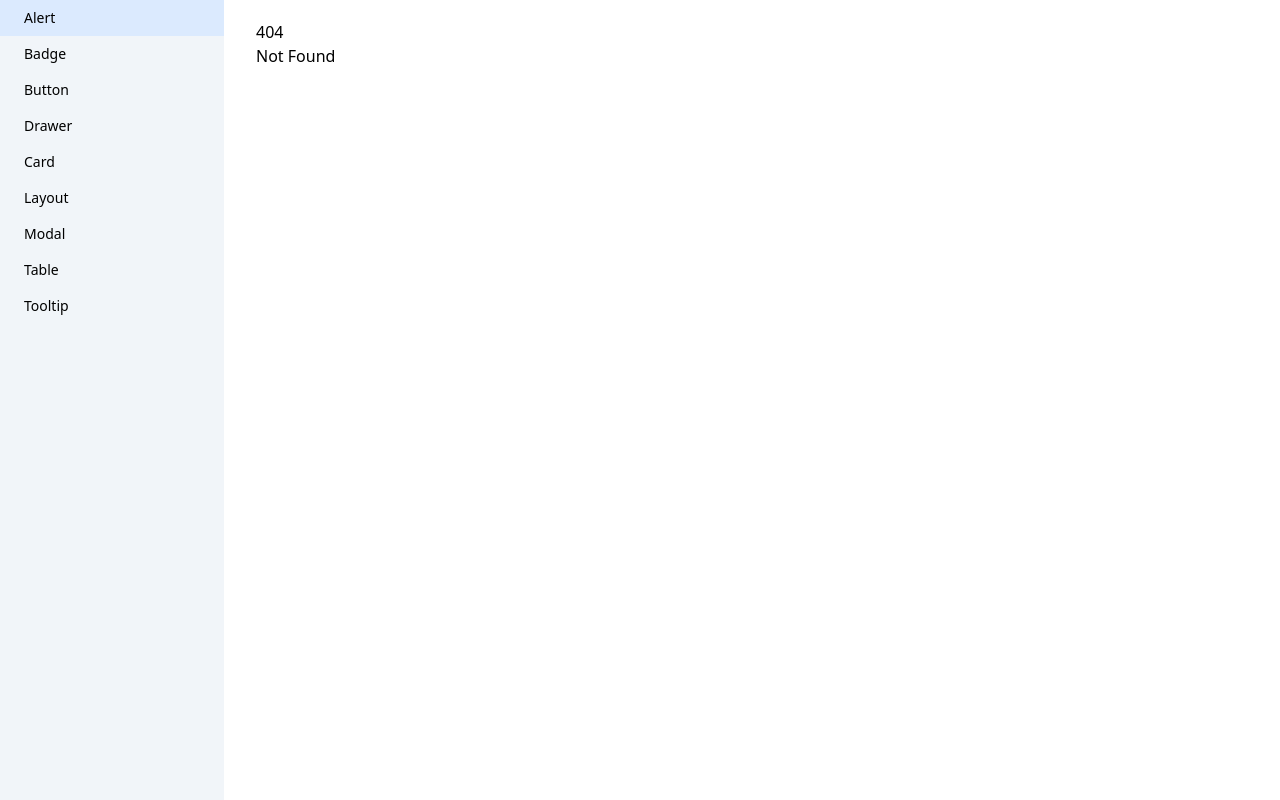
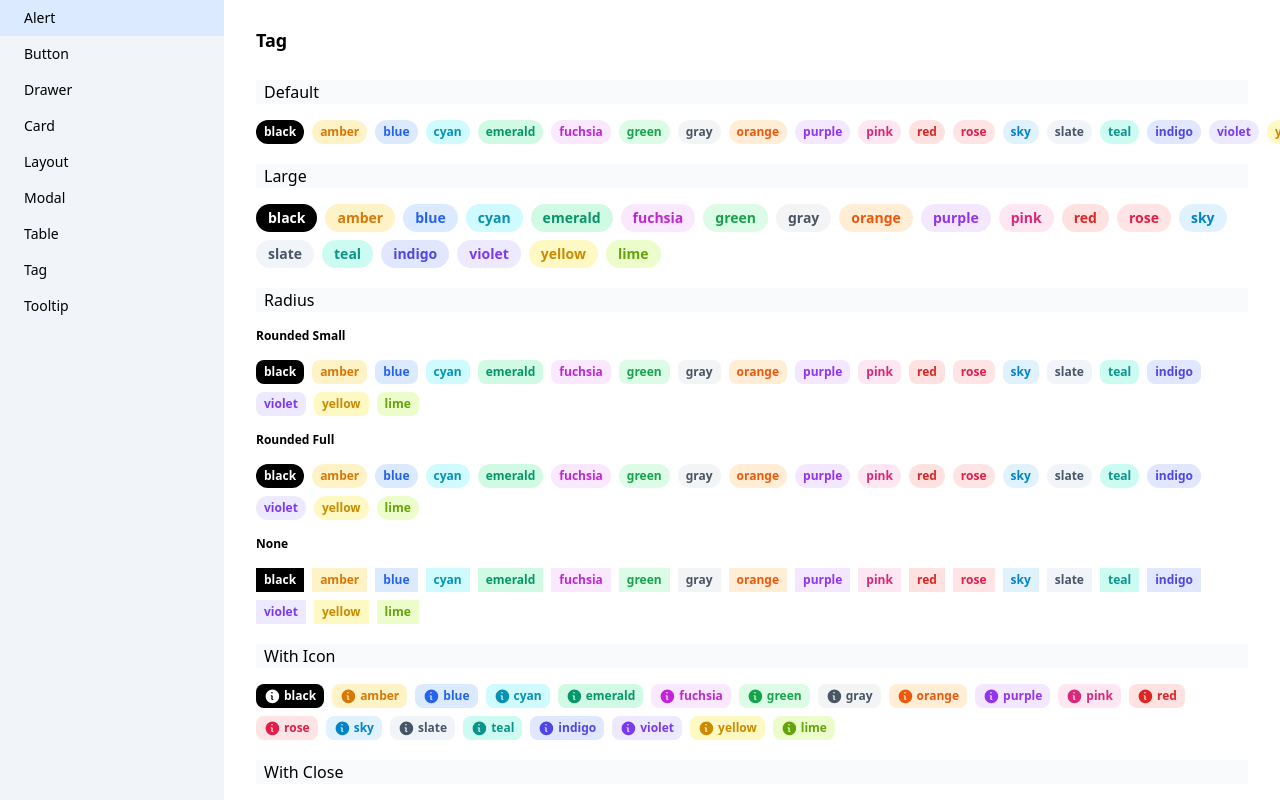
Before and after one commit to wqy2dev/five-ui, a SvelteKit app: page /tag in a window 1280 px wide. Before the commit this address had no page. Built offline with nearby package versions, Linux system fonts and the light colour scheme.

Commit message:
chore: add tag

```diff
--- a/src/lib/index.ts
+++ b/src/lib/index.ts
@@ -17,5 +17,6 @@ export { Pagination } from "./pagination/index.js";
 export { Popper } from "./popper/index.js";
 export { Steps } from "./steps/index.js";
 export { Table } from "./table/index.js";
+export { Tag } from "./tag/index.js";
 export { Timeline } from "./timeline/index.js";
 export { Tooltip } from "./tooltip/index.js";
--- /dev/null
+++ b/src/lib/tag/Tag.svelte
@@ -0,0 +1,106 @@
+<script lang="ts" module>
+import { type VariantProps, tv } from "tailwind-variants";
+import { type Snippet, onMount } from "svelte";
+import { Icon } from "$lib/icon/index.js";
+
+const tagVariants = tv({
+    base: "inline-flex items-center gap-1 py-1 font-semibold",
+    variants: {
+        variant: {
+            amber: "bg-amber-100 text-amber-600",
+            black: "bg-black text-white",
+            blue: "bg-blue-100 text-blue-600",
+            cyan: "bg-cyan-100 text-cyan-600",
+            emerald: "bg-emerald-100 text-emerald-600",
+            fuchsia: "bg-fuchsia-100 text-fuchsia-600",
+            green: "bg-green-100 text-green-600",
+            gray: "bg-gray-100 text-gray-600",
+            orange: "bg-orange-100 text-orange-600",
+            purple: "bg-purple-100 text-purple-600",
+            pink: "bg-pink-100 text-pink-600",
+            red: "bg-red-100 text-red-600",
+            rose: "bg-rose-100 text-rose-600",
+            sky: "bg-sky-100 text-sky-600",
+            slate: "bg-slate-100 text-slate-600",
+            teal: "bg-teal-100 text-teal-600",
+            indigo: "bg-indigo-100 text-indigo-600",
+            violet: "bg-violet-100 text-violet-600",
+            yellow: "bg-yellow-100 text-yellow-600",
+            lime: "bg-lime-100 text-lime-600",
+        },
+        size: {
+            default: "px-2 text-xs",
+            lg: "px-3 text-sm",
+        },
+        radius: {
+            full: "rounded-full",
+            sm: "rounded-lg",
+            none: "",
+        },
+    },
+    defaultVariants: {
+        variant: "amber",
+        size: "default",
+        radius: "full",
+    },
+});
+
+type Variant = VariantProps<typeof tagVariants>["variant"];
+type Radius = VariantProps<typeof tagVariants>["radius"];
+type Size = VariantProps<typeof tagVariants>["size"];
+
+type tagProps = {
+    variant?: Variant;
+    radius?: Radius;
+    size?: Size;
+    withClose?: boolean;
+    onclose?: {(e:MouseEvent):void};
+    ref?: {(el:HTMLElement):void};
+    id?:string;
+    class?: string;
+    children: Snippet;
+}
+
+</script>
+
+<script lang="ts">
+
+let {
+    id,
+    variant,
+    radius,
+    size,
+    class:className,
+    withClose,
+    onclose,
+    ref,
+    children,
+}:tagProps = $props();
+
+let el:HTMLElement;
+
+onMount(() => {
+    ref?.(el);
+});
+
+</script>
+
+<span
+    id={id}
+    bind:this={el}
+    class={tagVariants({variant, radius, size, className})}
+>
+    {@render children()}
+
+    {#if withClose}
+        <button
+            type="button"
+            onclick={onclose}
+        >
+            <Icon
+                variant="Close"
+                size="14px"
+            />
+        </button>
+    {/if}
+</span>
--- /dev/null
+++ b/src/lib/tag/index.ts
@@ -0,0 +1,2 @@
+
+export { default as Tag } from "./Tag.svelte";
--- a/src/routes/+layout.svelte
+++ b/src/routes/+layout.svelte
@@ -3,19 +3,25 @@ import "./style.css";
 
 let { children } = $props();
 
+const routes = [
+    {path: "/alert", title: "Alert"},
+    {path: "/button", title: "Button"},
+    {path: "/drawer", title: "Drawer"},
+    {path: "/card", title: "Card"},
+    {path: "/layout", title: "Layout"},
+    {path: "/modal", title: "Modal"},
+    {path: "/table", title: "Table"},
+    {path: "/tag", title: "Tag"},
+    {path: "/tooltip", title: "Tooltip"},
+];
+
 </script>
 
 <div class="flex flex-row w-screen h-screen">
     <div class="w-56 bg-slate-100 text-sm shrink-0">
-        <a class="block w-full pl-6 py-2 hover:bg-primary-100" href="/alert">Alert</a>
-        <a class="block w-full pl-6 py-2 hover:bg-primary-100" href="/badge">Badge</a>
-        <a class="block w-full pl-6 py-2 hover:bg-primary-100" href="/button">Button</a>
-        <a class="block w-full pl-6 py-2 hover:bg-primary-100" href="/drawer">Drawer</a>
-        <a class="block w-full pl-6 py-2 hover:bg-primary-100" href="/card">Card</a>
-        <a class="block w-full pl-6 py-2 hover:bg-primary-100" href="/layout">Layout</a>
-        <a class="block w-full pl-6 py-2 hover:bg-primary-100" href="/modal">Modal</a>
-        <a class="block w-full pl-6 py-2 hover:bg-primary-100" href="/table">Table</a>
-        <a class="block w-full pl-6 py-2 hover:bg-primary-100" href="/tooltip">Tooltip</a>
+        {#each routes as route}
+            <a class="block w-full pl-6 py-2 hover:bg-primary-100" href={route.path}>{route.title}</a>
+        {/each}
     </div>
     <div class="grow py-5 px-8 overflow-y-auto">
         {@render children()}
--- a/src/routes/badge/+page.svelte
+++ b/src/routes/tag/+page.svelte
@@ -1,6 +1,6 @@
 <script lang="ts">
-    import Icon from "$lib/icon/icon.svelte";
-import { Badge } from "$lib/index.js";
+import Icon from "$lib/icon/icon.svelte";
+import { Tag } from "$lib/index.js";
 
 const variants = [
     "black",
@@ -27,11 +27,11 @@ const variants = [
 </script>
 
 <svelte:head>
-	<title>Badge</title>
+	<title>Tag</title>
 </svelte:head>
 
 <h2 class="text-lg font-bold leading-10">
-    Badge
+    Tag
 </h2>
 
 <div class="space-y-4 mt-5">
@@ -41,9 +41,9 @@ const variants = [
 
     <div class="flex flex-row gap-2">
         {#each variants as color }
-            <Badge variant={color as any}>
+            <Tag variant={color as any}>
                 {color}
-            </Badge>
+            </Tag>
         {/each}
     </div>
 </div>
@@ -54,9 +54,9 @@ const variants = [
     </h4>
     <div class="flex flex-row flex-wrap gap-2">
         {#each variants as color }
-            <Badge variant={color as any} size="lg">
+            <Tag variant={color as any} size="lg">
                 {color}
-            </Badge>
+            </Tag>
         {/each}
     </div>
 </div>
@@ -72,9 +72,9 @@ const variants = [
 
     <div class="flex flex-row flex-wrap gap-2">
         {#each variants as color }
-            <Badge variant={color as any} radius="sm">
+            <Tag variant={color as any} radius="sm">
                 {color}
-            </Badge>
+            </Tag>
         {/each}
     </div>
 
@@ -84,9 +84,9 @@ const variants = [
 
     <div class="flex flex-row flex-wrap gap-2">
         {#each variants as color }
-            <Badge variant={color as any} radius="full">
+            <Tag variant={color as any} radius="full">
                 {color}
-            </Badge>
+            </Tag>
         {/each}
     </div>
 
@@ -96,9 +96,9 @@ const variants = [
 
     <div class="flex flex-row flex-wrap gap-2">
         {#each variants as color }
-            <Badge variant={color as any} radius="none">
+            <Tag variant={color as any} radius="none">
                 {color}
-            </Badge>
+            </Tag>
         {/each}
     </div>
 </div>
@@ -110,9 +110,9 @@ const variants = [
 
     <div class="flex flex-row flex-wrap gap-2">
         {#each variants as color }
-            <Badge variant={color as any} radius="sm">
+            <Tag variant={color as any} radius="sm">
                 <Icon variant="CircleFillInfo"/> {color}
-            </Badge>
+            </Tag>
         {/each}
     </div>
 </div>
@@ -125,13 +125,13 @@ const variants = [
 
     <div class="flex flex-row flex-wrap gap-2">
         {#each variants as color }
-            <Badge
+            <Tag
                 variant={color as any}
                 withClose
-                onclose={() => alert("Badge Clone")}
+                onclose={() => alert("Tag Clone")}
             >
                 {color}
-            </Badge>
+            </Tag>
         {/each}
     </div>
 </div>
```
